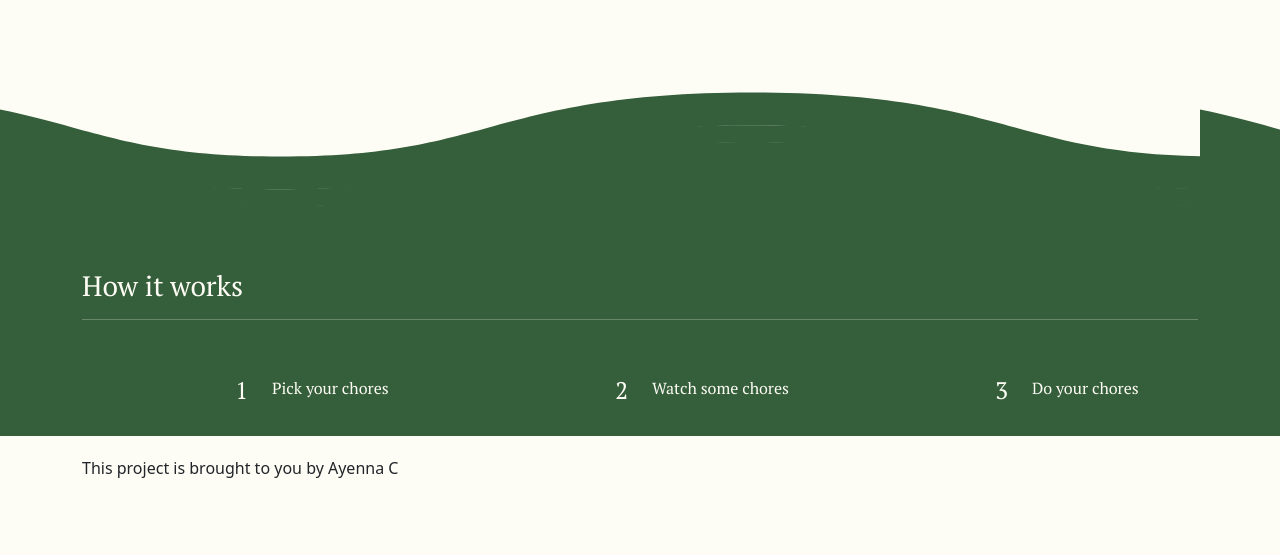
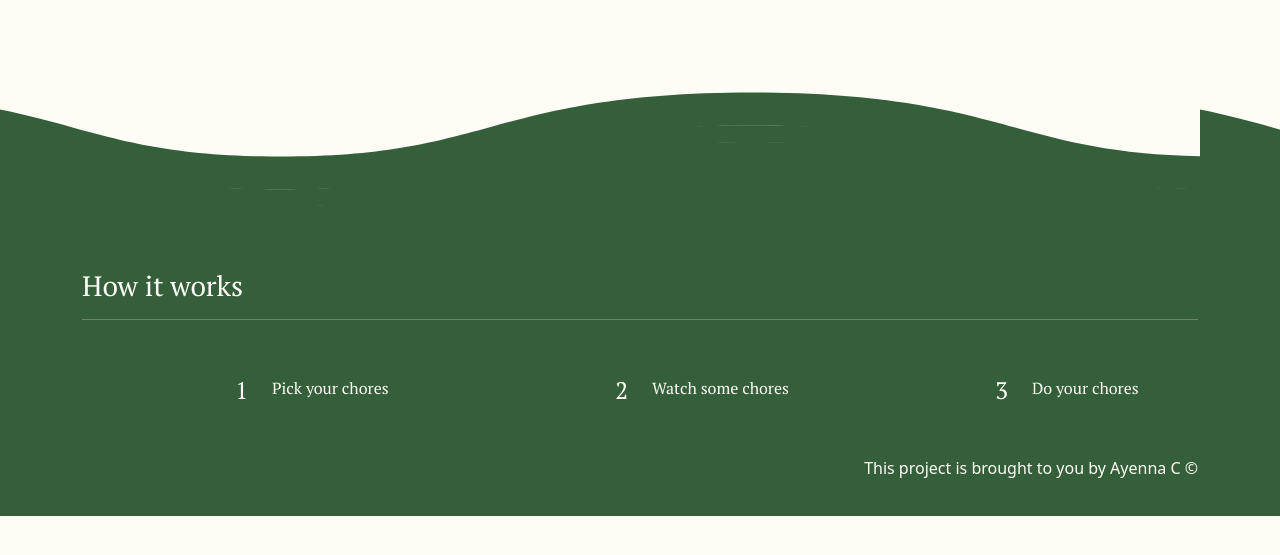
Before and after one commit to ayennac/proj-chores, a Flask app: page / in a window 1280 px wide. Shown: the part 212-767 px from the top of the page. Run offline with Flask 2, Linux system fonts and the light colour scheme; some libraries are stand-ins or nearby versions.

Commit message:
added a copyright symbol to my footer :)

```diff
--- a/static/styles.css
+++ b/static/styles.css
@@ -26,6 +26,11 @@ h2{
 
 h2.hero-message{
   padding-top:30px;
+}
+
+section#footer{
+  background-color: #355E3B;
+  color: #fefdf5;
 }
 
 section#squiggle-background{
--- a/templates/footer.html
+++ b/templates/footer.html
@@ -2,8 +2,8 @@
 <section id="footer">
     <div class="container">
         <div class="row">
-            <div class="col">
-                <p>This project is brought to you by Ayenna C</p>
+            <div class="col d-flex justify-content-end">
+                <p>This project is brought to you by Ayenna C &#169</p>
             </div>
         </div>
     </div>
```
